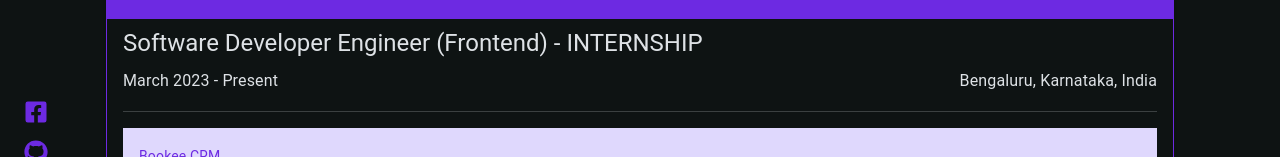
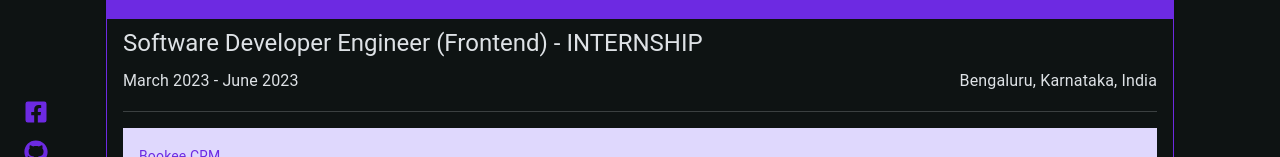
Before and after one commit to TheNewC0der-24/Portfolio, a React (Vite) app: page /experience in a window 1280 px wide. Shown: the part 252-409 px from the top of the page. Built offline with nearby package versions, Linux system fonts and the light colour scheme; a web font is replaced by a local one.

Commit message:
Portfolio

```diff
--- a/src/Components/Experience/Experience.jsx
+++ b/src/Components/Experience/Experience.jsx
@@ -87,7 +87,7 @@ const Experience = () => {
                                     <AccordionDetails sx={{ backgroundColor: "#0e1313", border: '1px solid rgba(109, 42, 226, 1)' }}>
                                         <Typography variant='h5' color="#dee2e6">Software Developer Engineer (Frontend) - INTERNSHIP</Typography>
                                         <Box mt={1} sx={{ display: "flex", justifyContent: "space-between", alignItems: "center", }}>
-                                            <Typography variant='subtitle1' color="#dee2e6">March 2023 - Present</Typography>
+                                            <Typography variant='subtitle1' color="#dee2e6">March 2023 - June 2023</Typography>
                                             <Typography variant='subtitle1' color="#dee2e6">Bengaluru, Karnataka, India</Typography>
                                         </Box>
                                         <Divider sx={{ bgcolor: "#dee2e6", mt: 2, mb: 2 }} />
```
